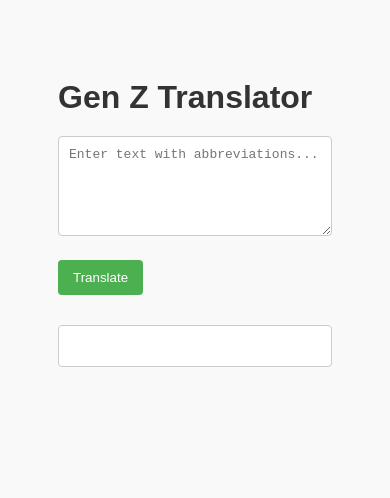
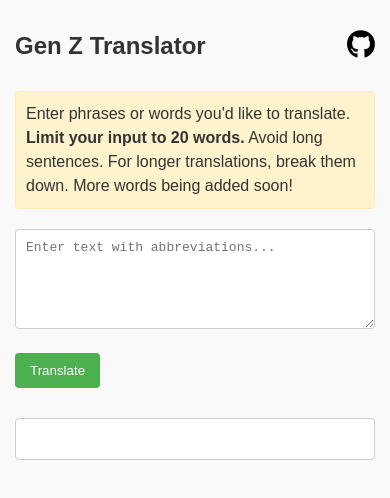
Before and after one commit to imahmud1/genztranslator, a plain HTML site: page index.html in a window 390 px wide. Drawn offline with Linux system fonts and the light colour scheme; no server answers.

Commit message:
Changed style

```diff
--- a/index.html
+++ b/index.html
@@ -2,12 +2,17 @@
 <html lang="en">
 <head>
     <meta charset="UTF-8">
-    <meta name="viewport" content="width=device-width, initial-scale=1.0">
+    <meta name="viewport" content="width=device-width, initial-scale=1.0, maximum-scale=1.0, user-scalable=no">
     <title>Gen Z Translator</title>
     <link rel="stylesheet" type="text/css" href="style.css">
+    <link rel="stylesheet" href="https://cdnjs.cloudflare.com/ajax/libs/font-awesome/6.4.0/css/all.min.css">
 </head>
 <body>
-    <h1>Gen Z Translator</h1>
+    <h1>Gen Z Translator <a href="https://github.com/imahmud1/genztranslator" target="_blank"><i class="fab fa-github"></i></a></h1>
+
+    <p class="instructions">
+        Enter phrases or words you'd like to translate. <b>Limit your input to 20 words.</b> Avoid long sentences. For longer translations, break them down. More words being added soon!
+    </p>
 
     <textarea id="userInput" placeholder="Enter text with abbreviations..."></textarea>
     <button id="translateButton">Translate</button>
--- a/style.css
+++ b/style.css
@@ -1,13 +1,32 @@
 body {
     font-family: Arial, sans-serif;
-    padding: 50px;
+    padding: 50px 15px; /* Adjusted padding for mobile */
     background-color: #f9f9f9;
     color: #333;
+    max-width: 800px; /* Max width for wider screens */
+    margin: 0 auto; /* Centering the body content */
 }
 
 h1 {
     font-size: 2em;
     margin-bottom: 20px;
+    display: flex;
+    align-items: center;
+    justify-content: space-between;
+}
+
+h1 i.fab {
+    font-size: 1.5em;
+    margin-left: 10px;
+    color: #000000;
+}
+
+.instructions {
+    background-color: #FFF3CD;
+    border: 1px solid #FFECB5;
+    padding: 10px;
+    margin-bottom: 20px;
+    border-radius: 4px;
 }
 
 textarea {
@@ -45,3 +64,16 @@ p {
     border-radius: 4px;
     line-height: 1.5;
 }
+
+/* Responsive styles for smaller devices */
+@media only screen and (max-width: 600px) {
+    body {
+        padding: 15px;
+    }
+    h1 {
+        font-size: 1.5em;
+    }
+    h1 i.fab {
+        font-size: 1.2em;
+    }
+}
```
